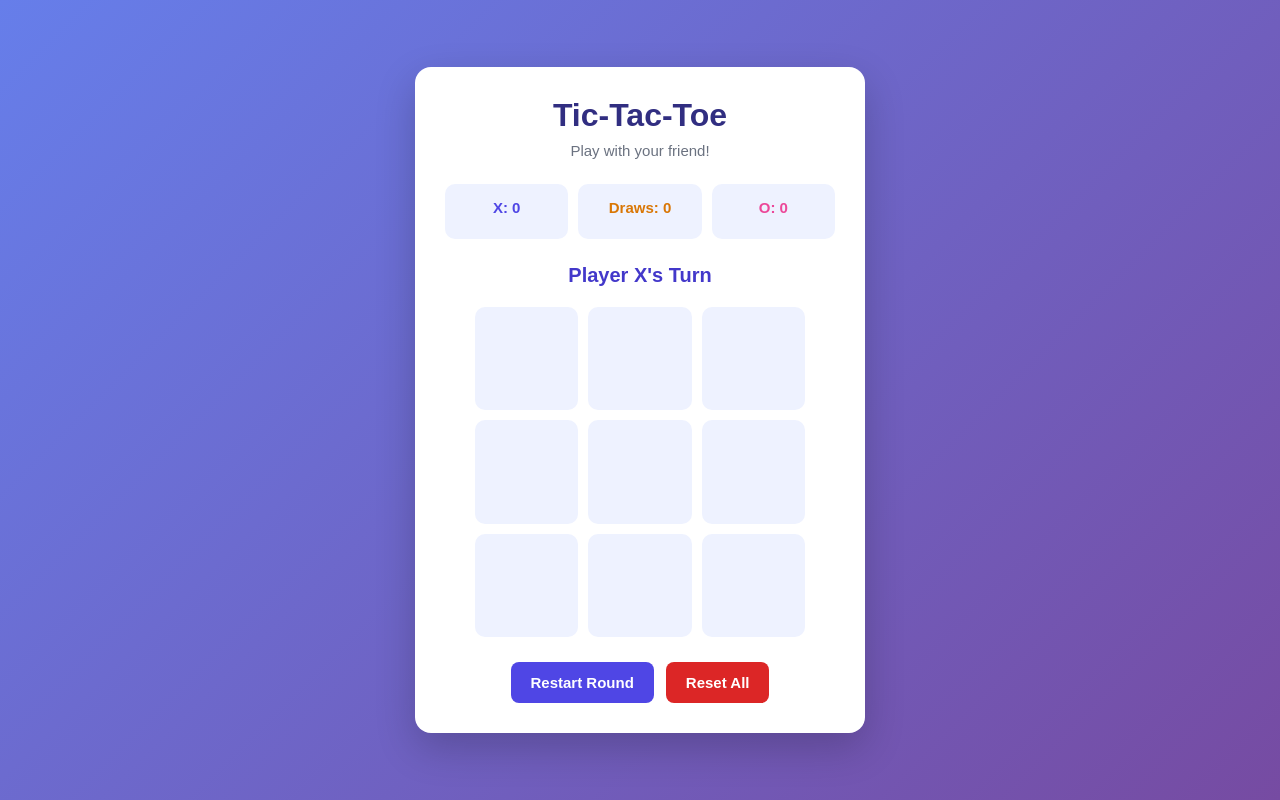
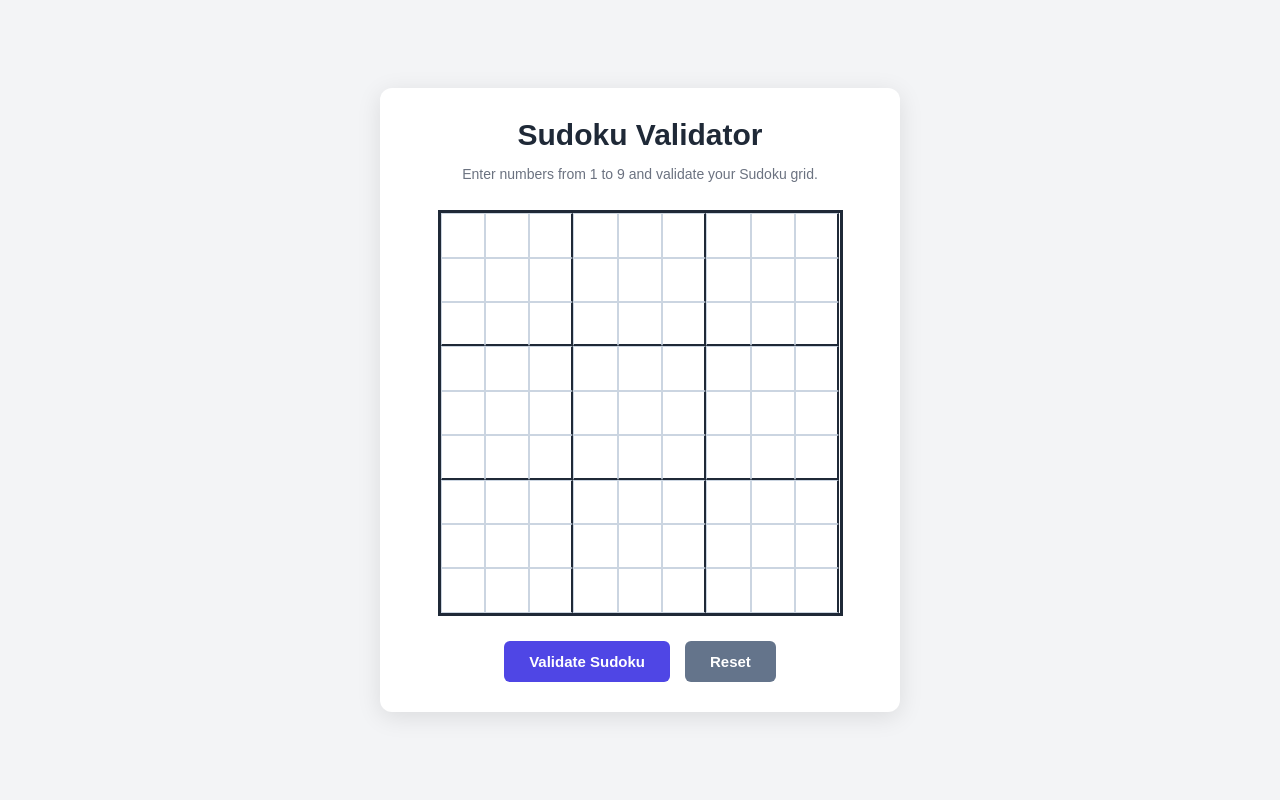
Before and after one commit to Appa45/Assignment7, a React (Vite) app in the folder random-joke-app/: page / in a window 1280 px wide. Built offline with nearby package versions, Linux system fonts and the light colour scheme.

Commit message:
change in the app.jsx and app.css

```diff
--- a/random-joke-app/index.html
+++ b/random-joke-app/index.html
@@ -6,9 +6,9 @@
     <meta name="viewport" content="width=device-width, initial-scale=1.0" />
     <meta
       name="description"
-      content="Play Tic-Tac-Toe with two players, track scores, and enjoy multiple rounds."
+      content="Sudoku Validator - Enter a Sudoku grid and check whether it follows Sudoku rules."
     />
-    <title>Tic-Tac-Toe</title>
+    <title>Sudoku Validator</title>
   </head>
   <body>
     <div id="root"></div>
--- a/random-joke-app/src/App.css
+++ b/random-joke-app/src/App.css
@@ -7,206 +7,150 @@
 
 body {
   font-family: Arial, Helvetica, sans-serif;
-  background: linear-gradient(135deg, #667eea, #764ba2);
-  min-height: 100vh;
+  background: #f3f4f6;
 }
 
-.game-container {
+.app-container {
   min-height: 100vh;
   display: flex;
   justify-content: center;
   align-items: center;
-  padding: 20px;
+  padding: 25px 15px;
 }
 
-.game-card {
+.sudoku-card {
   width: 100%;
-  max-width: 450px;
+  max-width: 520px;
+  padding: 30px;
   background: #ffffff;
-  padding: 30px;
-  border-radius: 16px;
+  border-radius: 12px;
+  box-shadow: 0 5px 25px rgba(0, 0, 0, 0.1);
   text-align: center;
-  box-shadow: 0 15px 40px rgba(0, 0, 0, 0.2);
 }
 
-.game-card h1 {
-  color: #312e81;
-  font-size: 32px;
+.sudoku-card h1 {
+  font-size: 30px;
   font-weight: 700;
-  margin-bottom: 8px;
+  color: #1f2937;
+  margin-bottom: 12px;
 }
 
 .subtitle {
   color: #6b7280;
-  font-size: 15px;
+  font-size: 14px;
+  line-height: 1.5;
   margin-bottom: 25px;
 }
 
-.scoreboard {
-  display: flex;
-  justify-content: center;
-  gap: 20px;
-  margin-bottom: 25px;
+.board {
+  width: 100%;
+  max-width: 405px;
+  aspect-ratio: 1 / 1;
+  display: grid;
+  grid-template-columns: repeat(9, 1fr);
+  grid-template-rows: repeat(9, 1fr);
+  margin: 0 auto 25px;
+  border: 3px solid #1f2937;
 }
 
-.score-box {
-  flex: 1;
-  padding: 15px;
-  border-radius: 10px;
-  background: #eef2ff;
+.cell {
+  width: 100%;
+  min-width: 0;
+  height: 100%;
+  aspect-ratio: 1 / 1;
+  border: 1px solid #cbd5e1;
+  outline: none;
+  background: #ffffff;
+  color: #1f2937;
+  font-size: 20px;
+  font-weight: 600;
+  text-align: center;
+  padding: 0;
+  border-radius: 0;
 }
 
-.score-box h3 {
-  font-size: 16px;
-  margin-bottom: 8px;
+/* Separate 3x3 Sudoku boxes */
+.cell:nth-child(3n) {
+  border-right: 2px solid #1f2937;
 }
 
-.score-box p {
-  font-size: 30px;
-  font-weight: 700;
+.cell:nth-child(n + 19):nth-child(-n + 27),
+.cell:nth-child(n + 46):nth-child(-n + 54) {
+  border-bottom: 2px solid #1f2937;
 }
 
-.player-x-score h3,
-.player-x-score p {
-  color: #4f46e5;
-}
-
-.player-o-score h3,
-.player-o-score p {
-  color: #ec4899;
-}
-
-.game-status {
-  margin-bottom: 20px;
-}
-
-.game-status h2 {
-  color: #4338ca;
-  font-size: 20px;
-  font-weight: 600;
-}
-
-.game-board {
-  display: grid;
-  grid-template-columns: repeat(3, 1fr);
-  gap: 10px;
-  width: 100%;
-  max-width: 330px;
-  margin: 0 auto 25px;
-}
-
-.game-cell {
-  width: 100%;
-  aspect-ratio: 1 / 1;
-  border: none;
-  border-radius: 10px;
-  background: #eef2ff;
-  color: #4338ca;
-  font-size: 48px;
-  font-weight: 700;
-  cursor: pointer;
-  transition: background 0.2s ease;
-}
-
-.game-cell:not(:disabled):hover {
-  background: #dbeafe;
-}
-
-.game-cell:disabled {
-  cursor: not-allowed;
-}
-
-.game-cell.player-x {
-  color: #4f46e5;
-}
-
-.game-cell.player-o {
-  color: #ec4899;
+.cell:focus {
+  background: #e0e7ff;
+  border-color: #4f46e5;
 }
 
 .result-message {
-  color: #16a34a;
-  font-size: 16px;
+  font-size: 15px;
   font-weight: 600;
   margin-bottom: 20px;
+  line-height: 1.5;
 }
 
-.game-actions {
+.success {
+  color: #15803d;
+}
+
+.error {
+  color: #dc2626;
+}
+
+.button-container {
   display: flex;
   justify-content: center;
-  gap: 12px;
+  gap: 15px;
   flex-wrap: wrap;
 }
 
-.restart-button,
-.reset-button {
-  padding: 12px 20px;
+.button-container button {
+  padding: 12px 25px;
   border: none;
-  border-radius: 8px;
-  color: white;
+  border-radius: 6px;
+  color: #ffffff;
   font-size: 15px;
   font-weight: 600;
   cursor: pointer;
   transition: background 0.2s ease;
 }
 
-.restart-button {
+.validate-button {
   background: #4f46e5;
 }
 
-.restart-button:hover {
+.validate-button:hover {
   background: #3730a3;
 }
 
 .reset-button {
-  background: #dc2626;
+  background: #64748b;
 }
 
 .reset-button:hover {
-  background: #b91c1c;
+  background: #475569;
 }
 
 @media (max-width: 480px) {
-  .game-card {
-    padding: 22px 16px;
+  .sudoku-card {
+    padding: 20px 12px;
   }
 
-  .game-card h1 {
-    font-size: 28px;
+  .sudoku-card h1 {
+    font-size: 25px;
   }
 
-  .game-cell {
-    font-size: 40px;
+  .cell {
+    font-size: 15px;
   }
 
-  .game-actions {
+  .button-container {
     flex-direction: column;
   }
 
-  .restart-button,
-  .reset-button {
+  .button-container button {
     width: 100%;
   }
 }
-
-.draw-score h3 {
-  color: #d97706;
-}
-
-.scoreboard {
-  display: grid;
-  grid-template-columns: repeat(3, 1fr);
-  gap: 10px;
-  margin-bottom: 25px;
-}
-
-.score-box {
-  padding: 15px 8px;
-  border-radius: 10px;
-  background: #eef2ff;
-}
-
-.score-box h3 {
-  font-size: 15px;
-  white-space: nowrap;
-}
--- a/random-joke-app/src/App.jsx
+++ b/random-joke-app/src/App.jsx
@@ -2,165 +2,153 @@
 import React, { useState } from "react";
 import "./App.css";
 
-const winningCombinations = [
-  [0, 1, 2],
-  [3, 4, 5],
-  [6, 7, 8],
-  [0, 3, 6],
-  [1, 4, 7],
-  [2, 5, 8],
-  [0, 4, 8],
-  [2, 4, 6],
-];
+const initialBoard = Array(9)
+  .fill(null)
+  .map(() => Array(9).fill(""));
 
 function App() {
-  const [board, setBoard] = useState(Array(9).fill(""));
-  const [currentPlayer, setCurrentPlayer] = useState("X");
-  const [winner, setWinner] = useState("");
-  const [isDraw, setIsDraw] = useState(false);
+  const [board, setBoard] = useState(
+    initialBoard.map((row) => [...row])
+  );
 
-  const [scores, setScores] = useState({
-    X: 0,
-    O: 0,
-    draws: 0,
-  });
+  const [message, setMessage] = useState("");
+  const [isValid, setIsValid] = useState(null);
 
-  const handleCellClick = (index) => {
-    if (board[index] !== "" || winner || isDraw) {
+  const handleChange = (row, col, value) => {
+    if (value !== "" && !/^[1-9]$/.test(value)) {
       return;
     }
 
-    const updatedBoard = [...board];
-    updatedBoard[index] = currentPlayer;
+    const updatedBoard = board.map((r) => [...r]);
+    updatedBoard[row][col] = value;
 
     setBoard(updatedBoard);
+    setMessage("");
+    setIsValid(null);
+  };
 
-    const hasWinner = winningCombinations.some((combination) =>
-      combination.every(
-        (position) => updatedBoard[position] === currentPlayer
-      )
+  const validateSudoku = () => {
+    const isComplete = board.every((row) =>
+      row.every((cell) => cell !== "")
     );
 
-    if (hasWinner) {
-      setWinner(currentPlayer);
-
-      setScores((previousScores) => ({
-        ...previousScores,
-        [currentPlayer]: previousScores[currentPlayer] + 1,
-      }));
-
+    if (!isComplete) {
+      setIsValid(false);
+      setMessage("Please fill all cells before validating.");
       return;
     }
 
-    if (updatedBoard.every((cell) => cell !== "")) {
-      setIsDraw(true);
+    // Validate rows
+    for (let row = 0; row < 9; row++) {
+      const values = board[row];
 
-      setScores((previousScores) => ({
-        ...previousScores,
-        draws: previousScores.draws + 1,
-      }));
-
-      return;
+      if (new Set(values).size !== 9) {
+        setIsValid(false);
+        setMessage("Invalid Sudoku! Duplicate numbers found in a row.");
+        return;
+      }
     }
 
-    setCurrentPlayer(currentPlayer === "X" ? "O" : "X");
+    // Validate columns
+    for (let col = 0; col < 9; col++) {
+      const values = [];
+
+      for (let row = 0; row < 9; row++) {
+        values.push(board[row][col]);
+      }
+
+      if (new Set(values).size !== 9) {
+        setIsValid(false);
+        setMessage("Invalid Sudoku! Duplicate numbers found in a column.");
+        return;
+      }
+    }
+
+    // Validate 3x3 boxes
+    for (let boxRow = 0; boxRow < 9; boxRow += 3) {
+      for (let boxCol = 0; boxCol < 9; boxCol += 3) {
+        const values = [];
+
+        for (let row = boxRow; row < boxRow + 3; row++) {
+          for (let col = boxCol; col < boxCol + 3; col++) {
+            values.push(board[row][col]);
+          }
+        }
+
+        if (new Set(values).size !== 9) {
+          setIsValid(false);
+          setMessage(
+            "Invalid Sudoku! Duplicate numbers found in a 3x3 box."
+          );
+          return;
+        }
+      }
+    }
+
+    setIsValid(true);
+    setMessage("Congratulations! The Sudoku grid is valid.");
   };
 
-  const restartRound = () => {
-    setBoard(Array(9).fill(""));
-    setCurrentPlayer("X");
-    setWinner("");
-    setIsDraw(false);
-  };
-
-  const resetAll = () => {
-    setBoard(Array(9).fill(""));
-    setCurrentPlayer("X");
-    setWinner("");
-    setIsDraw(false);
-
-    setScores({
-      X: 0,
-      O: 0,
-      draws: 0,
-    });
+  const resetBoard = () => {
+    setBoard(initialBoard.map((row) => [...row]));
+    setMessage("");
+    setIsValid(null);
   };
 
   return (
-    <main className="game-container">
-      <div className="game-card">
-        <h1>Tic-Tac-Toe</h1>
+    <main className="app-container">
+      <div className="sudoku-card">
+        <h1>Sudoku Validator</h1>
 
-        <p className="subtitle">Play with your friend!</p>
+        <p className="subtitle">
+          Enter numbers from 1 to 9 and validate your Sudoku grid.
+        </p>
 
-        <div className="scoreboard">
-          <div className="score-box player-x-score">
-            <h3>X: {scores.X}</h3>
-          </div>
-
-          <div className="score-box draw-score">
-            <h3>Draws: {scores.draws}</h3>
-          </div>
-
-          <div className="score-box player-o-score">
-            <h3>O: {scores.O}</h3>
-          </div>
-        </div>
-
-        <div className="game-status">
-          {winner ? (
-            <h2>Player {winner} Wins!</h2>
-          ) : isDraw ? (
-            <h2>It's a Draw!</h2>
-          ) : (
-            <h2>Player {currentPlayer}'s Turn</h2>
+        <div className="board">
+          {board.map((row, rowIndex) =>
+            row.map((cell, colIndex) => (
+              <input
+                key={`${rowIndex}-${colIndex}`}
+                type="text"
+                inputMode="numeric"
+                maxLength="1"
+                className="cell"
+                value={cell}
+                aria-label={`Row ${rowIndex + 1} Column ${colIndex + 1}`}
+                onChange={(e) =>
+                  handleChange(rowIndex, colIndex, e.target.value)
+                }
+              />
+            ))
           )}
         </div>
 
-        <div className="game-board">
-          {board.map((cell, index) => (
-            <button
-              key={index}
-              type="button"
-              className={`game-cell ${
-                cell ? `player-${cell.toLowerCase()}` : ""
-              }`}
-              onClick={() => handleCellClick(index)}
-              disabled={cell !== "" || Boolean(winner) || isDraw}
-              aria-label={`Cell ${index + 1}`}
-            >
-              {cell}
-            </button>
-          ))}
-        </div>
-
-        {winner && (
-          <p className="result-message">
-            Congratulations! Player {winner} wins!
+        {message && (
+          <p
+            className={`result-message ${
+              isValid ? "success" : "error"
+            }`}
+            role="status"
+          >
+            {message}
           </p>
         )}
 
-        {isDraw && (
-          <p className="result-message">
-            The game is a draw!
-          </p>
-        )}
-
-        <div className="game-actions">
+        <div className="button-container">
           <button
             type="button"
-            className="restart-button"
-            onClick={restartRound}
+            className="validate-button"
+            onClick={validateSudoku}
           >
-            Restart Round
+            Validate Sudoku
           </button>
 
           <button
             type="button"
             className="reset-button"
-            onClick={resetAll}
+            onClick={resetBoard}
           >
-            Reset All
+            Reset
           </button>
         </div>
       </div>
```
